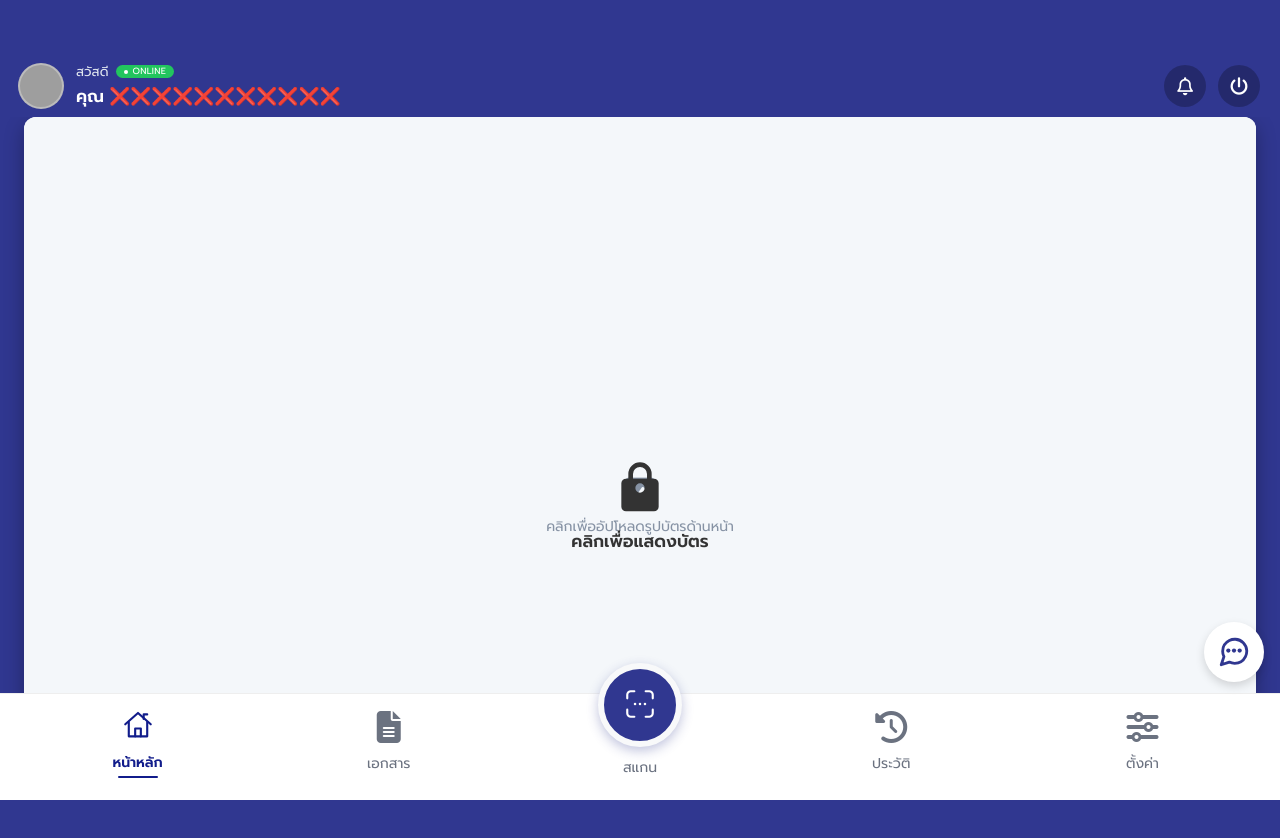
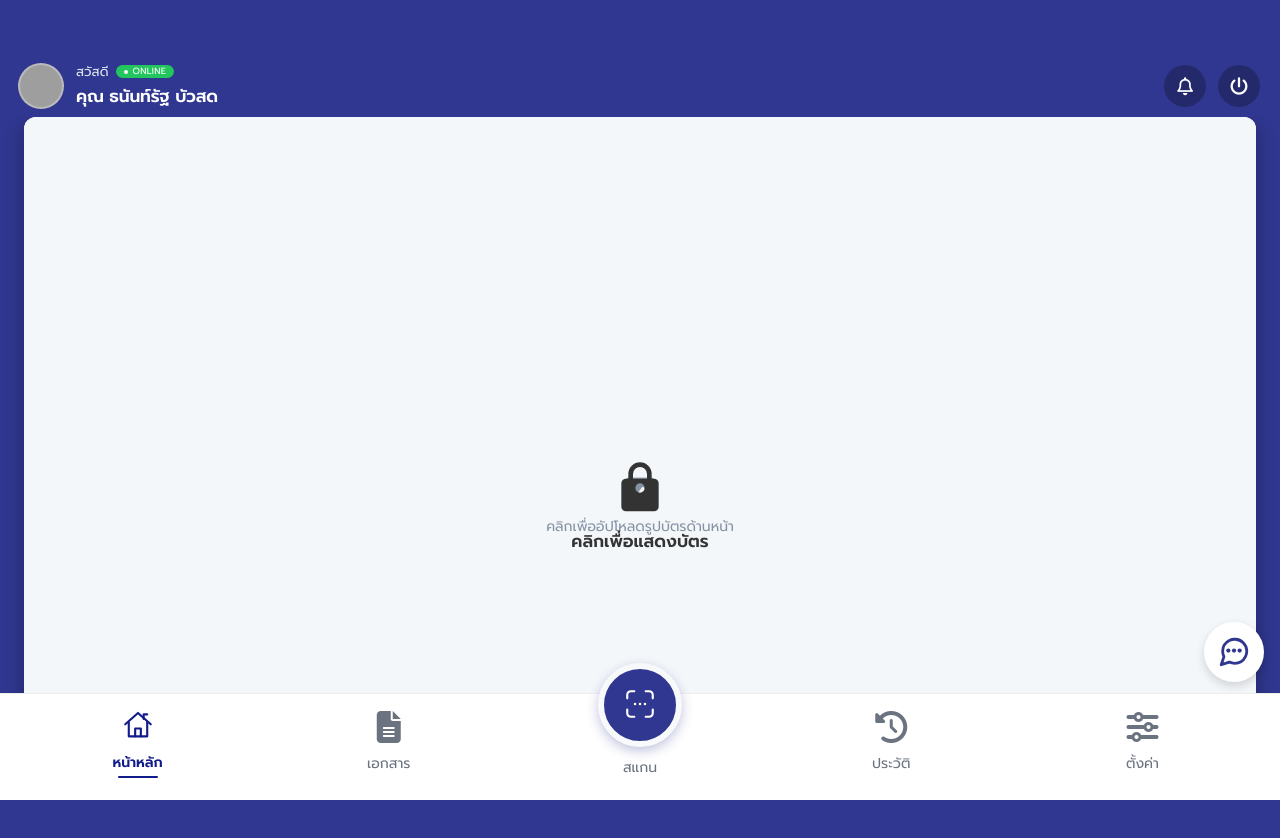
Before and after one commit to pppp167/test, a plain HTML site: page index.html in a window 1280 px wide. Shown: the top 838 px of the page. Drawn offline with Linux system fonts and the light colour scheme; grey boxes are pictures that could not be loaded; a web font is replaced by a local one.

Commit message:
Update user name in index.html

```diff
--- a/index.html
+++ b/index.html
@@ -570,7 +570,7 @@
           </div>
           <div class="user-text">
             <p>สวัสดี <span class="online-badge"><span class="online-dot"></span>ONLINE</span></p>
-            <h1>คุณ ❌❌❌❌❌❌❌❌❌❌❌</h1>
+            <h1>คุณ ธนันท์รัฐ บัวสด</h1>
           </div>
         </div>
 
```
